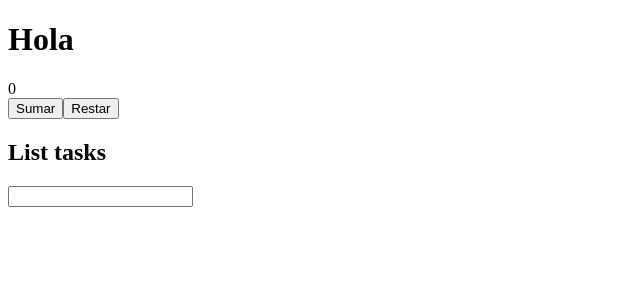
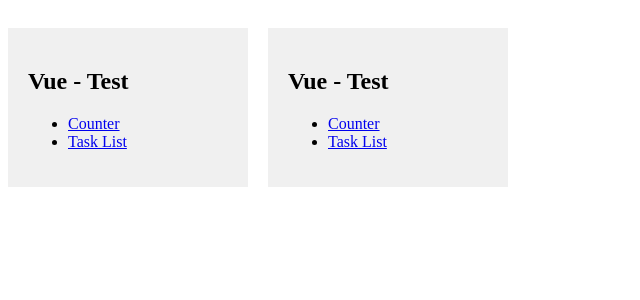
Before and after one commit to Mub1522/tests, a Vue app: page / in a window 1280 px wide. Shown: the top 300 px of the page, without its empty margins (0-640 px from the left). Built offline with nearby package versions, Linux system fonts and the light colour scheme.

Commit message:
Config for the vue router

```diff
--- a/src/App.vue
+++ b/src/App.vue
@@ -1,11 +1,9 @@
 <script setup>
-import Counter from './components/Counter.vue';
-import TaskList from './components/TaskList.vue';
+import MainView from './views/MainView.vue';
 </script>
 
 <template>
-  <Counter></Counter>
-  <TaskList></TaskList>
+  <MainView></MainView>
 </template>
 
 <style scoped></style>
--- /dev/null
+++ b/src/components/Sidebar.vue
@@ -0,0 +1,19 @@
+<script setup></script>
+
+<template>
+    <div class="sidebar">
+        <h2>Vue - Test</h2>
+        <ul>
+            <li><router-link to="/Counter">Counter</router-link></li>
+            <li><router-link to="/TaskList">Task List</router-link></li>
+        </ul>
+    </div>
+</template>
+
+<style scoped>
+.sidebar {
+    width: 200px;
+    background-color: #f0f0f0;
+    padding: 20px;
+}
+</style>
--- a/src/components/TaskList.vue
+++ b/src/components/TaskList.vue
@@ -6,6 +6,9 @@
     tasks.value.push(newTask.value);
     newTask.value = '';
 }
+const removeTask = (index) => {
+    tasks.value.splice(index, 1);
+}
 </script>
 
 <template>
@@ -13,7 +16,10 @@
         <h2>List tasks</h2>
         <input type="text" v-model="newTask" @keyup.enter="addTask">
         <ul>
-            <li v-for="(task, index) in tasks" :key="index">{{ task }}</li>
+            <li v-for="(task, index) in tasks" :key="index">
+                {{ task }}
+                <button @click="removeTask(index)">Remove task</button>
+            </li>
         </ul>
     </div>
 </template>
--- a/src/router/index.js
+++ b/src/router/index.js
@@ -1,21 +1,24 @@
 import { createRouter, createWebHistory } from 'vue-router'
+import MainView from '../views/MainView.vue'
 
 const router = createRouter({
   history: createWebHistory(import.meta.env.BASE_URL),
   routes: [
-    /* {
+    {
       path: '/',
       name: 'home',
-      component: HomeView
+      component: MainView
     },
     {
-      path: '/about',
-      name: 'about',
-      // route level code-splitting
-      // this generates a separate chunk (About.[hash].js) for this route
-      // which is lazy-loaded when the route is visited.
-      component: () => import('../views/AboutView.vue')
-    } */
+      path: '/counter',
+      name: 'counter',
+      component: () => import('../components/Counter.vue')
+    },
+    {
+      path: '/TaskList',
+      name: 'TaskList',
+      component: () => import('../components/TaskList.vue')
+    }
   ]
 })
 
--- /dev/null
+++ b/src/views/MainView.vue
@@ -0,0 +1,25 @@
+<script setup>
+import Sidebar from '@/components/Sidebar.vue';
+</script>
+
+<template>
+    <div class="container">
+        <Sidebar></Sidebar>
+        <div class="content">
+            <router-view></router-view>
+        </div>
+    </div>
+</template>
+
+<style scoped>
+.container {
+    display: flex;
+    justify-content: center;
+    align-items: center;
+}
+
+.content {
+    flex: 1;
+    padding: 20px;
+}
+</style>
```
